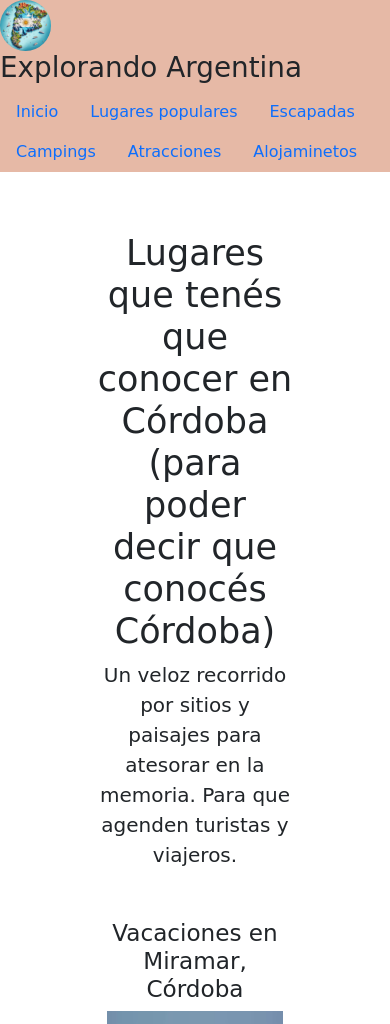
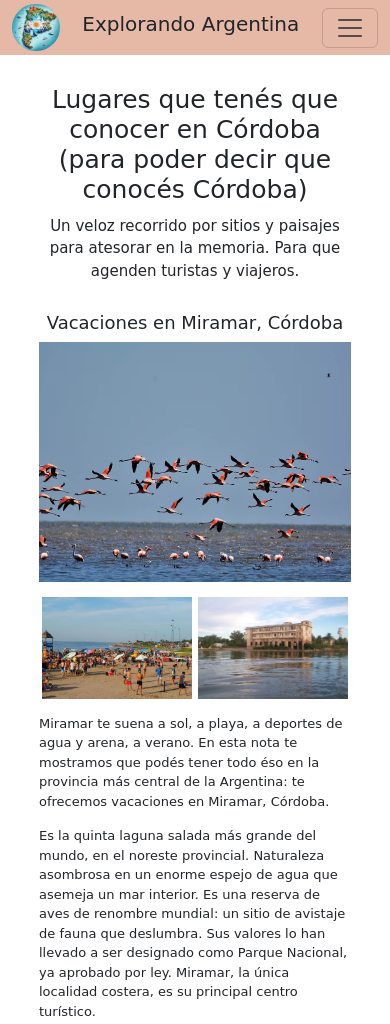
Before and after one commit to AntonioCuadradoV/Turismo-por-Cordoba, a plain HTML site: page pages/lugares-populares.html in a window 390 px wide. Shown: the top 1024 px of the page. Drawn offline with nearby package versions, Linux system fonts and the light colour scheme.

Commit message:
vista mobile para la pagina de lugares populares

```diff
--- a/css/main.css
+++ b/css/main.css
@@ -191,226 +191,43 @@
     .social-links a:hover {
         background-color: #00c3ff;
     }
-}
 
-/*
-h2{
-    font-size: 30px;
-    color: #C38154;
-} */
-
-/* ----------------------------------------estilos para la seccion del menu---------------------------------------- */
-
-
-/* .container_header img{
-    width: 10%;
-    border-radius: 50%;
-} */
-
-
-
-/* .navbar ul{
-    padding-left: 2rem;
-} */
-
-/* .navbar ul li a{
-    color: #2F3645;
-    font-size: 20px;
-    text-decoration: none;
-} */
-
-/* ----------------------------------------estilos para la seccion del carrusel---------------------------------------- */
-
-
-/* .container-carrusel{
-    margin-top: 2%;
-} */
-/* .carousel-inner img{
-    object-fit: cover;
-    width: 80%;
-    height: 700px;
-}
-.carousel-inner h5{
-    color: #000000;
-    font-size: 20PX;
-    background-color: #baddec;
-    margin: 0 41%;
-
-} */
-
-
-/* ----------------------------------------estilos para la seccion de lugares populares---------------------------------------- */
-
-
-/* .container-lugares-populares{
-    margin-top: 2%;
-} */
-
-/* .container-de-lugares{
-    display: flex;
-    justify-content: center;
-    align-items: center;
-    margin: 2%;
-} */
-
-
-/* .item-lugar h3 {
-    font-size: x-large;
-    margin-bottom: 15px;
-} */
-
-/* .item-lugar img {
-    width: 80%;
-    height: 300px;
-    object-fit: cover;
-} */
-
-/* .item-lugar p {
-    padding: 2% 50px;
-    font-size: large;
-} */
-
-/* ----------------------------------------estilos para la seccion de escapadas---------------------------------------- */
-
-/* .container__item--escapadas h3 {
-    text-align: center;
-    margin: 2%;
-    text-decoration: underline;
-} */
-
-/* .item-escapadas {
-    display: flex;
-    justify-content: center;
-    align-items: center;
-    text-align: center;
-} */
-
-/* .item-escapadas img {
-    width: 50%;
-    height: 290px;
-    object-fit: cover;
-    padding-right: 20px;
-
-} */
-
-/* .item-escapadas p {
-    width: 40%;
-    font-size: 20px;
-} */
-
-/* ----------------------------------------estilos para la seccion de footer---------------------------------------- */
-
-/* .container__footer{
-    max-width: 1200px;
-    margin: 0 auto;
-    text-transform: capitalize;
-} */
-
-/* .footer {
-    background-color: #24262B;
-    padding: 80px 0;
-    margin-top: 2%;
-} */
-
-/* .footer-row {
-    display: flex;
-    justify-content: center;
-    align-items: start;
-} */
-
-/* .footer-links {
-    width: 25%;
-    padding: 0 15px;
-} */
-
-/* .footer-links h4 {
-    font-size: 20px;
-    color: #ffffff;
-    margin-bottom: 25px;
-    font-weight: 500;
-    border-bottom: 2px solid #00c3ff;
-    padding-bottom: 10px;
-    display: inline-block;
-} */
-
-/* .footer-links ul {
-    padding: 0;
-} */
-
-/* .footer-links ul li a {
-    font-size: 18px;
-    text-decoration: none;
-    color: #bbbbbb;
-    display: block;
-    margin-bottom: 15px;
-} */
-
-/* .footer-links ul li a:hover {
-    color: #ffffff;
-    padding-left: 6px;
-} */
-
-/* .social-links a {
-    display: inline-block;
-    min-height: 40px;
-    width: 40px;
-    background-color: rgba(255, 255, 255, 0.2);
-    margin: 0 10px 10px 0;
-    text-align: center;
-    line-height: 40px;
-    border-radius: 50%;
-    color: #ffffff;
-} */
-
-.social-links a:hover {
-    background-color: #00c3ff;
-}
-
-@media(max-width:991px) {
-    .footer-row {
-        text-align: center;
-    }
-
-    .footer-links {
-        width: 100%;
-        margin-bottom: 30px;
-    }
-}
-
-
-/* ----------------------------------------estilos para la seccion de la pagina de luagares por conocer---------------------------------------- */
+    /* ----------------------------------------estilos para la seccion mobile de la pagina de luagares por conocer---------------------------------------- */
 
     .titulo__lugares--porconcer {
-    width: 50%;
+        width: 80%;
+        margin: 0 auto;
         text-align: center;
-    margin: 0 auto;
-    padding-top: 60px;
+        padding-top: 30px;
     }
 
     .titulo__lugares--porconcer h1 {
-    font-size: 35px;
+        font-size: 25px;
     }
 
     .titulo__lugares--porconcer p {
-    font-size: 20px;
-    margin-top: 2%;
+        font-size: 15px;
+        margin-top: 3%;
         margin-bottom: 0;
     }
 
     .container__lugares--cba {
-    width: 50%;
+        width: 80%;
         margin: 0 auto;
     }
 
     .container__lugares {
         text-align: center;
+        padding-top: 30px;
+    }
 
-    padding-top: 50px;
+    .container__lugares h3{
+        font-size: large;
     }
 
     .container__lugares img {
-    width: 90%;
-    height: 500px;
+        width: 100%;
+        height: 15em;
     }
 
     .container__fotos {
@@ -418,23 +235,23 @@ h2{
         justify-content: center;
         align-items: center;
         margin-top: 5%;
-
     }
 
     .container__fotos img {
-    width: 45%;
-    height: 250px;
+        width: 50%;
+        height: 12vh;
         object-fit: cover;
-    padding: 5px;
+        padding: 0 3px 0 3px;
     }
 
     .container__lugares p {
-    width: 85%;
-    margin: 0 auto;
+        text-align: left;
         padding-top: 15px;
+        font-size: small;
     }
 
     .container__lugares span {
         display: block;
         padding-top: 15px;
     }
+}
--- a/pages/lugares-populares.html
+++ b/pages/lugares-populares.html
@@ -15,20 +15,25 @@
 <body>
 
     <header class="container_header">
-        <nav class="comtainer-nav">
+        <nav class="navbar navbar-expand-lg">
+            <div class="container-fluid">
                 <img src="../imagenes/logo.jpeg" alt="Mapa de Argentina">
-            <div>
                 <h1>Explorando Argentina</h1>
-            </div>
-            <ul class="nav">
+                <button class="navbar-toggler" type="button" data-bs-toggle="collapse"
+                    data-bs-target="#navbarNavDropdown" aria-controls="navbarNavDropdown" aria-expanded="false"
+                    aria-label="Toggle navigation">
+                    <span class="navbar-toggler-icon"></span>
+                </button>
+                <div class="collapse navbar-collapse" id="navbarNavDropdown">
+                    <ul class="navbar-nav">
                         <li class="nav-item">
-                    <a class="nav-link active" aria-current="page" href="../index.html">Inicio</a>
+                            <a class="nav-link active" aria-current="page" href="#">Inicio</a>
                         </li>
                         <li class="nav-item">
-                    <a class="nav-link" href="#">Lugares populares</a>
+                            <a class="nav-link" href="pages/lugares-populares.html">Lugares populares</a>
                         </li>
                         <li class="nav-item">
-                    <a class="nav-link" href="#escapadas">Escapadas</a>
+                            <a class="nav-link" href="pages/escapadas.html">Escapadas</a>
                         </li>
                         <li class="nav-item">
                             <a class="nav-link" href="#">Campings</a>
@@ -40,6 +45,8 @@
                             <a class="nav-link" href="#">Alojaminetos</a>
                         </li>
                     </ul>
+                </div>
+            </div>
         </nav>
     </header>
 
```
Lines whose indentation alone changed are shown as unchanged.
